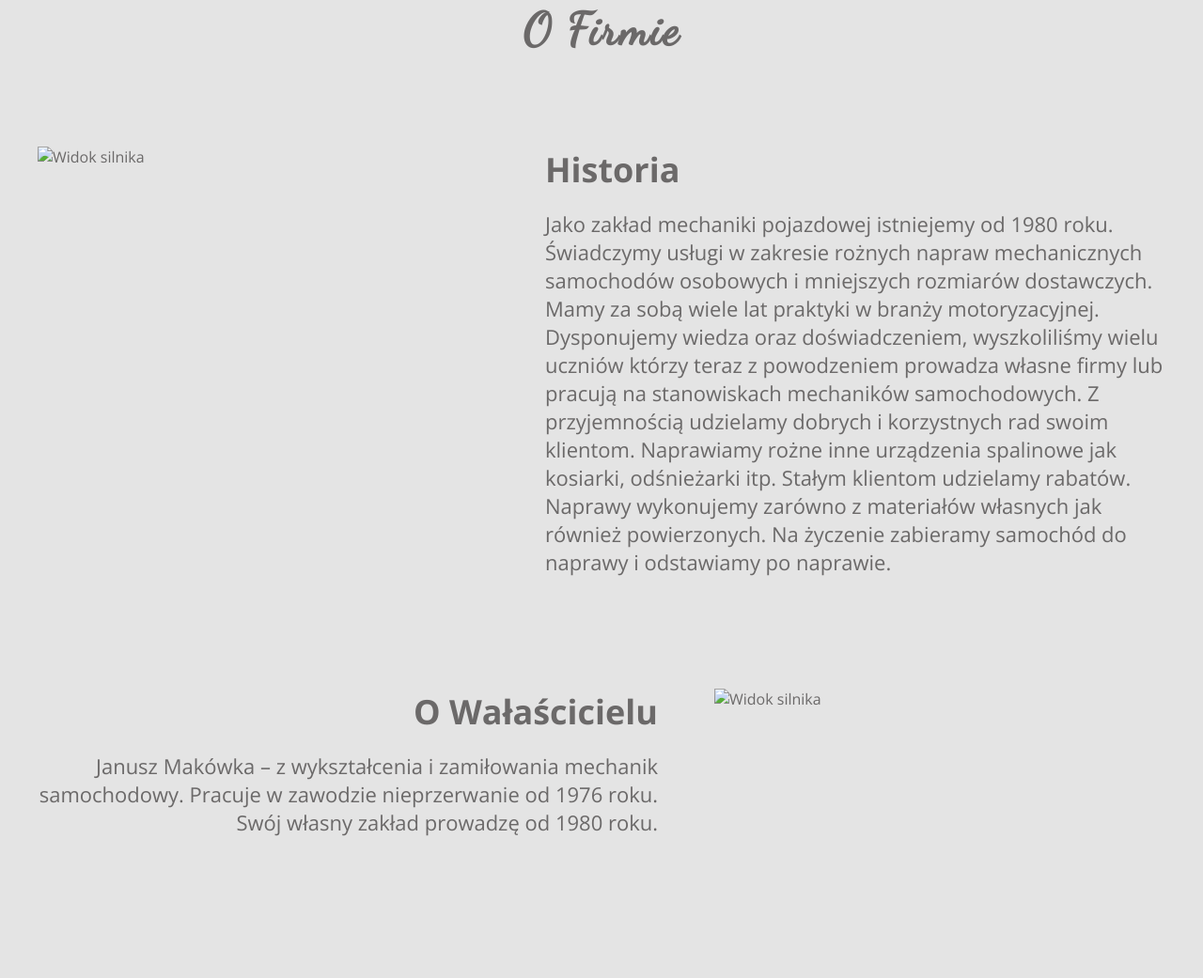
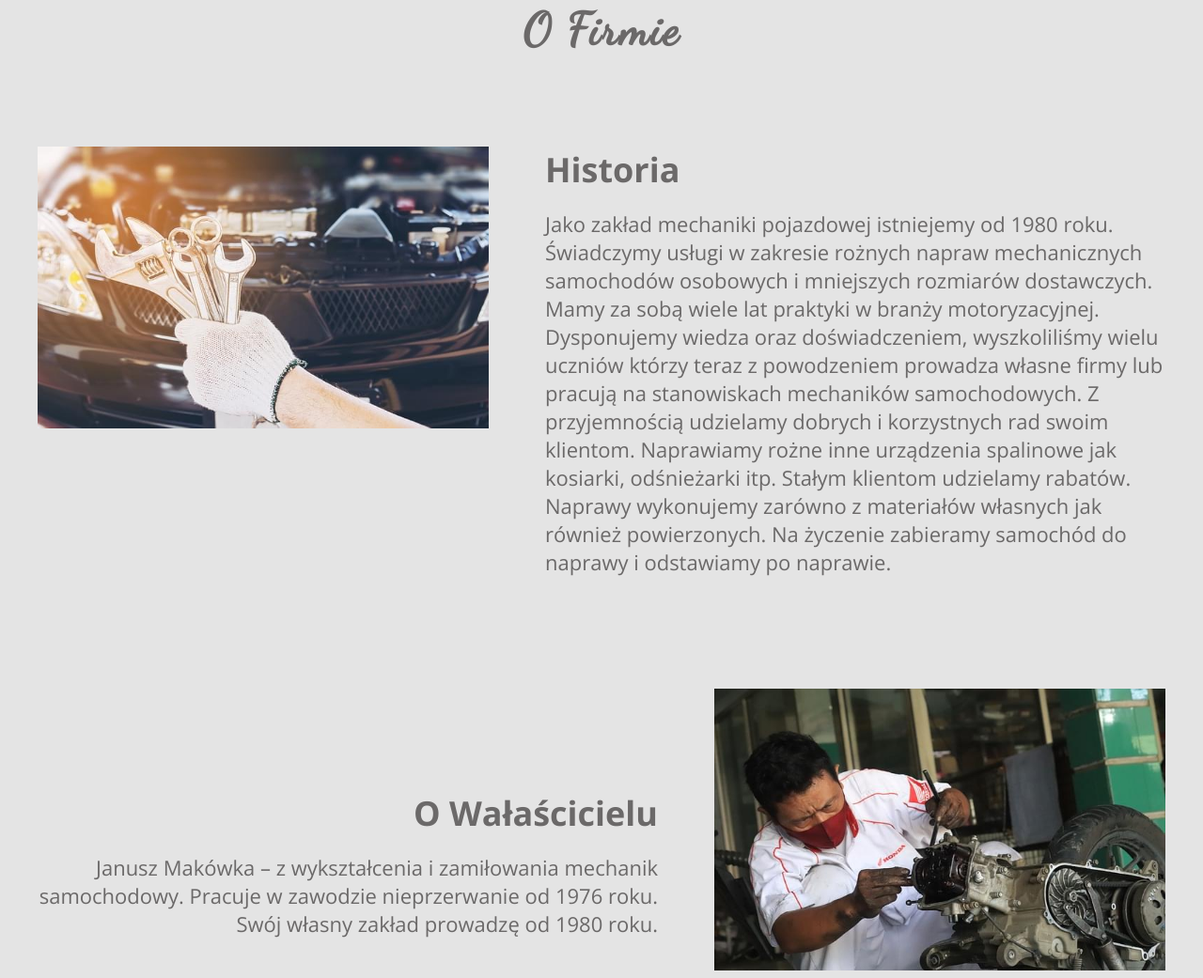
Before and after one commit to PartykaR/mechanik, a website: page index.html in a window 1280 px wide. Shown: the part 757-1798 px from the top of the page at 94% size. Drawn offline with nearby package versions, Linux system fonts and the light colour scheme; the site is published under a folder, as on GitHub Pages, so addresses that start at the root find nothing.

Commit message:
added dit in index.html

```diff
--- a/index.html
+++ b/index.html
@@ -41,7 +41,7 @@
             <h2 class="section-heading">O Firmie</h2>
             <div class="aboutus__box">
                <div class="aboutus__box-img">
-                  <img src="/dist/img/car_640.jpg" alt="Widok silnika" class="aboutus__img">
+                  <img src="./dist/img/car_640.jpg" alt="Widok silnika" class="aboutus__img">
                </div>
                <div class="aboutus__box-text">
                   <h3 class="aboutus__title">Historia</h3>
@@ -65,7 +65,7 @@
             </div>
             <div class="aboutus__box">
                <div class="aboutus__box-img aboutus__box-img--right">
-                  <img src="/dist/img/workshop_640.jpg" alt="Widok silnika" class="aboutus__img">
+                  <img src="./dist/img/workshop_640.jpg" alt="Widok silnika" class="aboutus__img">
                </div>
                <div class="aboutus__box-text aboutus__box-text--right">
                   <h3 class="aboutus__title">O Wałaścicielu</h3>
```
